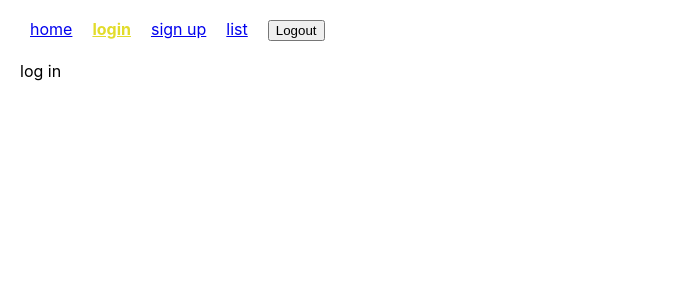
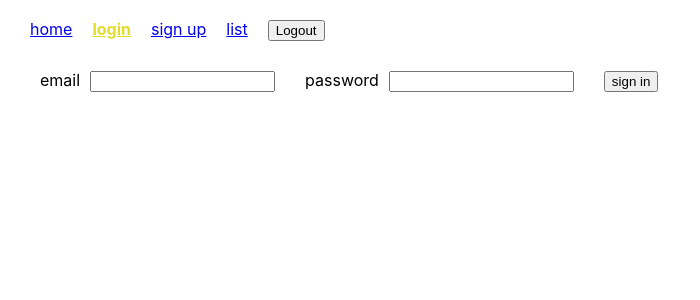
Before and after one commit to KDSigel/react-todo-list, a React (Create React App) app: page /login in a window 1280 px wide. Shown: the top 300 px of the page, without its empty margins (0-700 px from the left). Built offline with nearby package versions, Linux system fonts and the light colour scheme.

Commit message:
finished sign in page

```diff
--- a/src/App.js
+++ b/src/App.js
@@ -31,7 +31,6 @@ logout = () => {
     this.setState({ token: '' })
 }
 
-
     render() {
         return (
             <div>
@@ -46,7 +45,8 @@ logout = () => {
                         <Route
                             path='/login'
                             exact
-                            render={(routerProps) => <LogInPage {...routerProps} />}
+                            render={(routerProps) => <LogInPage handleTokenChange = {this.handleTokenChange}
+                            {...routerProps} />}
                         />
                         <Route
                             path='/sign-up'
--- a/src/LogInPage.js
+++ b/src/LogInPage.js
@@ -1,10 +1,28 @@
 import React, { Component } from 'react'
+import { signIn } from './fetch-utils';
 
 export default class LogInPage extends Component {
+    state = {
+        email: '',
+        password: ''
+}
+
+handleSubmit = async e => {
+    e.preventDefault();
+    const userDetails = await signIn(this.state.email, this.state.password)
+    this.props.handleTokenChange(userDetails.token);
+    this.props.history.push('/todos')
+
+}
+
 render() {
     return (
         <div>
-                log in
+            <form onSubmit={this.handleSubmit}>
+                <label>email<input required type='email' value={this.state.email} onChange={(e) => this.setState({ email: e.target.value })} /></label>
+                <label>password<input required type='password' value={this.state.password} onChange={(e) => this.setState({ password: e.target.value })}  /></label>
+                <button>sign in</button>
+            </form>
         </div>
     )
 }
```
Lines whose indentation alone changed are shown as unchanged.
